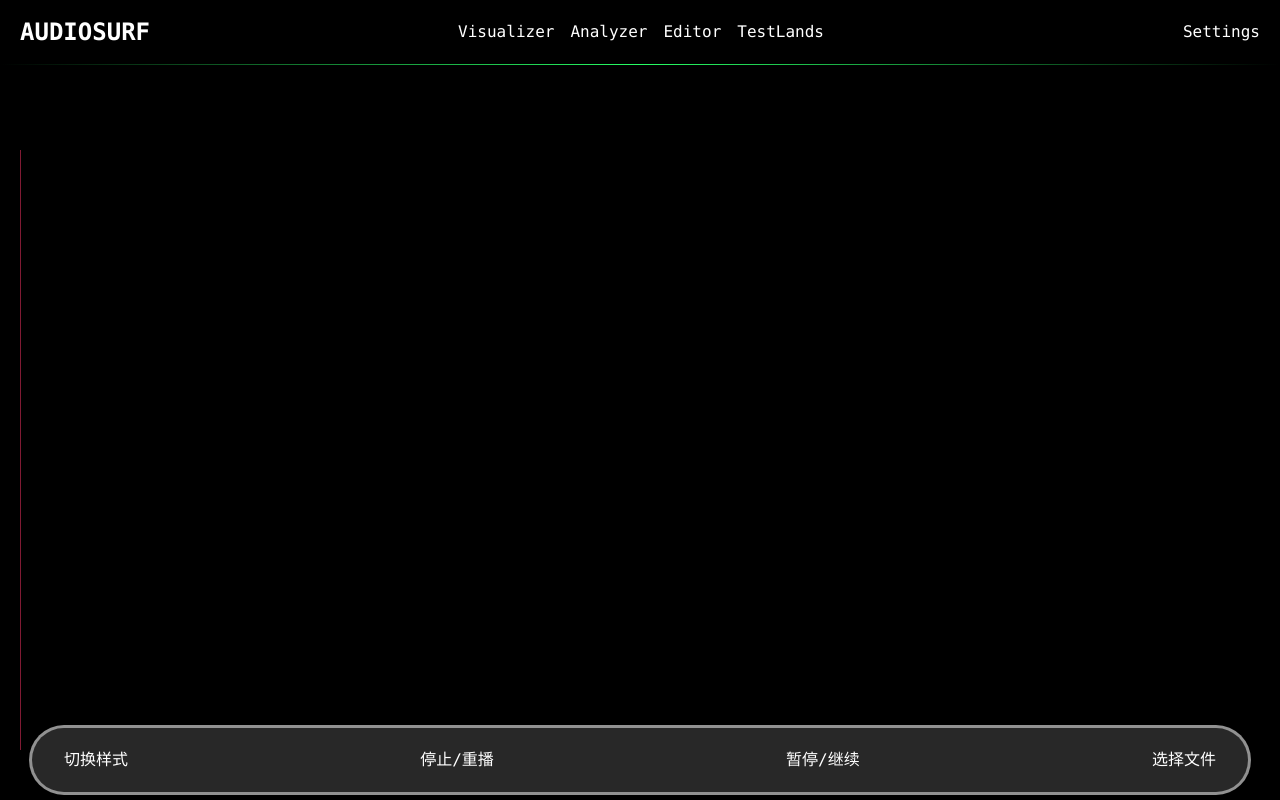
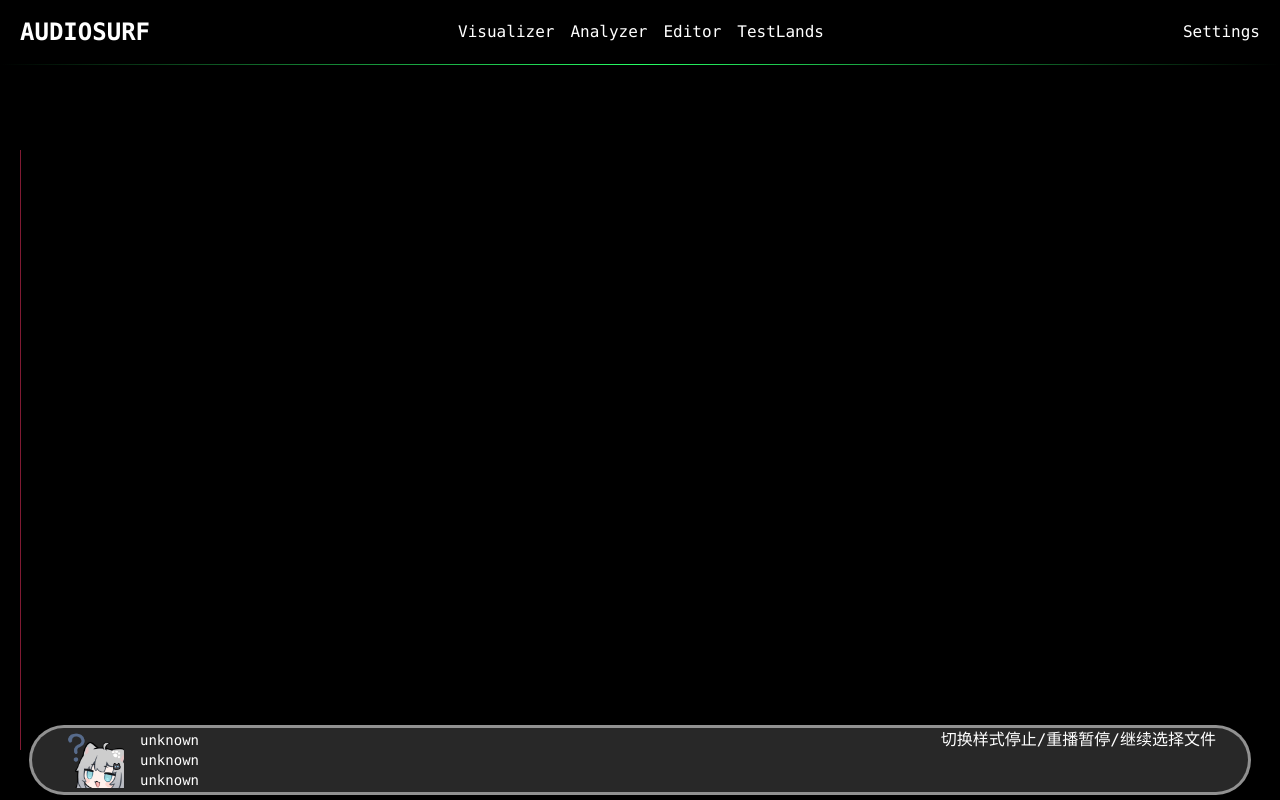
Before and after one commit to OoffofononeoZ/AudioNotSurfYet, a Vue app: page /testlands in a window 1280 px wide. Built offline with nearby package versions, Linux system fonts and the light colour scheme; no server answers.

Commit message:
music-metadata

```diff
--- a/package.json
+++ b/package.json
@@ -14,6 +14,7 @@
     "gsap": "^3.14.2",
     "meyda": "^5.6.3",
     "mitt": "^3.0.1",
+    "music-metadata": "^11.12.3",
     "three": "^0.183.2",
     "vue": "^3.5.25",
     "vue-router": "^4.5.0"
--- a/src/components/MusicBar.vue
+++ b/src/components/MusicBar.vue
@@ -1,24 +1,45 @@
 <template>
     <div id="music-bar-container">
         <div class="h-16" id="music-bar">
-            <button @click="toggleChangeStyle">切换样式</button>
-            <button @click="togglePlay">停止/重播</button>
-            <button @click="togglePause">暂停/继续</button>
-            <button @click="toggleSelectFile">选择文件</button>
+            <section class="max-h-15 m-1 flex items-center gap-4">
+                <div id="albumCoverContainer">
+                    <img :src="albumCover" alt="album cover" class="w-14 aspect-square object-cover min-w-14">
+                </div>
+                <div class="flex flex-col text-sm max-w-60 info-container" id="music-info-container">
+                    <div v-for="(text, idx) in infoLines" :key="idx" class="info-line-wrap">
+                        <div class="info-marquee-track">
+                            <span class="info-text">{{ text }}</span>
+                            <template v-if="shouldMarquee[idx]">
+                                <span class="info-text">{{ text }}</span>
+                            </template>
+                        </div>
+                    </div>
+                </div>
+            </section>
+            <section>
+                <button @click="toggleChangeStyle">切换样式</button>
+                <button @click="togglePlay">停止/重播</button>
+                <button @click="togglePause">暂停/继续</button>
+                <button @click="toggleSelectFile">选择文件</button>
+            </section>
         </div>
     </div>
 </template>
 
 <script setup lang="ts">
 import gsap from 'gsap';
-import { ref, onMounted, onBeforeUnmount, watch } from 'vue';
+import Meyda from 'meyda';
+import { ref, computed, onMounted, onBeforeUnmount, watch, nextTick } from 'vue';
 import { AudioLoader } from '../audio/AudioLoader';
-import Meyda from 'meyda';
+import { parseBlob } from 'music-metadata';
 import { mapEnergyToDeg } from '../utils/utils';
+
+//初始化音频加载器
 const audioLoader = new AudioLoader();
+
+//初始化动画
 const tl1 = gsap.timeline();
 // const tl2 = gsap.timeline();
-
 onMounted(() => {
     tl1.to('#music-bar-container', {
         '--offset': '0',
@@ -27,40 +48,52 @@ onMounted(() => {
     }).pause();
 });
 
+//滚动动画
+let resizeObserver: ResizeObserver | null = null;
+const marqueeTweens: gsap.core.Tween[] = [];
+
+//销毁动画
 onBeforeUnmount(() => {
     tl1.kill();
+    resizeObserver?.disconnect();
+    marqueeTweens.forEach((t) => t.kill());
+    marqueeTweens.length = 0;
 });
 
+//切换样式
 const styleMode = ref(false);
 const toggleChangeStyle = () => {
     styleMode.value = !styleMode.value;
     styleMode.value ? tl1.play() : tl1.reverse();
 };
 
+//播放/停止/续播/暂停
 const isPlaying = ref(false);
 const togglePlay = () => {
     try {
-        console.log(musicFile.value?.name);
+        console.log(musicFileUrl.value);
         isPlaying.value ? audioLoader.stop() : audioLoader.play();
         isPlaying.value = !isPlaying.value;
     } catch (error) {
-        if (musicFile.value) loadAudio(musicFile.value);
+        if (musicFileUrl.value) loadAudio(musicFileUrl.value);
     }
 };
 const togglePause = () => {
     try {
-        console.log(musicFile.value?.name);
+        console.log(musicFileUrl.value);
         isPlaying.value ? audioLoader.pause() : audioLoader.resume();
         isPlaying.value = !isPlaying.value;
     } catch (error) {
-        if (musicFile.value) loadAudio(musicFile.value);
+        if (musicFileUrl.value) loadAudio(musicFileUrl.value);
     }
 };
 
 
+//加载音频文件
 const musicFile = ref<File | null>(null);
-const loadAudio = (file: File) => {
-    audioLoader.loadAudio(URL.createObjectURL(file)).then(() => togglePlay());
+const musicFileUrl = ref<string | null>(null);
+const loadAudio = (url: string) => {
+    audioLoader.loadAudio(url).then(() => togglePlay());
 }
 const toggleSelectFile = () => {
     const file = document.createElement('input');
@@ -68,11 +101,45 @@ const toggleSelectFile = () => {
     file.accept = 'audio/*';
     file.onchange = (e) => {
         musicFile.value = (e.target as HTMLInputElement).files?.[0] || null;
-        if (musicFile.value) loadAudio(musicFile.value);
+        if (musicFile.value) musicFileUrl.value = URL.createObjectURL(musicFile.value);
+        if (musicFileUrl.value) loadAudio(musicFileUrl.value);
+        getAudioInfo();
     };
     file.click();
 };
 
+const albumCover = ref<string>('/default_cover.png');
+const albumInfo = ref<{
+    fileName: string;
+    title: string;
+    artist: string;
+    duration: number;
+}>({
+    fileName: 'unknown',
+    title: 'unknown',
+    artist: 'unknown',
+    duration: 0,
+});
+//获取音频信息
+const getAudioInfo = async () => {
+    if (musicFile.value) {
+        await parseBlob(musicFile.value).then(metadata => {
+            albumInfo.value = {
+                fileName: musicFile.value?.name || 'unknown',
+                title: metadata.common.title || 'unknown',
+                artist: metadata.common.artist || 'unknown',
+                duration: metadata.format.duration || 0,
+            };
+            const cover = metadata.common.picture?.[0] || null;
+            if (cover) {
+                const blob = new Blob([cover.data as BlobPart], { type: 'image/png' });
+                albumCover.value = URL.createObjectURL(blob);
+            }
+        });
+    }
+}
+
+//实时音频响应
 let raiseSpeed = 0.5;
 let fallSpeed = 0.05;
 let previousEnergy = 0;
@@ -104,10 +171,77 @@ const toggleRealTime = () => {
         rafId = null;
     }
 }
-
 watch(isPlaying, (newVal) => {
     if (newVal) {
         toggleRealTime();
+    }
+});
+
+const infoLines = computed(() => [
+    albumInfo.value.fileName,
+    albumInfo.value.title,
+    albumInfo.value.artist,
+]);
+
+/** 仅当单行文字宽度大于可视区域时为 true，用于拼接第二段以实现无缝循环 */
+const shouldMarquee = ref<boolean[]>([false, false, false]);
+
+const MARQUEE_PX_PER_SEC = 40;
+
+/**
+ * 设置信息滚动动画
+ * 当单行文字宽度大于可视区域时，启用滚动动画
+ */
+function setupInfoMarquee() {
+    const container = document.getElementById('music-info-container');
+    if (!container) return;
+
+    marqueeTweens.forEach((t) => t.kill());
+    marqueeTweens.length = 0;
+
+    shouldMarquee.value = [false, false, false];
+
+    nextTick(() => {
+        const wraps = container.querySelectorAll('.info-line-wrap');
+        const next: boolean[] = [];
+        wraps.forEach((wrap) => {
+            const textEl = wrap.querySelector('.info-text') as HTMLElement | null;
+            if (!textEl) {
+                next.push(false);
+                return;
+            }
+            next.push(textEl.scrollWidth > wrap.clientWidth);
+        });
+        shouldMarquee.value = next;
+
+        nextTick(() => {
+            wraps.forEach((wrap, idx) => {
+                if (!shouldMarquee.value[idx]) return;
+                const track = wrap.querySelector('.info-marquee-track') as HTMLElement | null;
+                if (!track) return;
+                gsap.set(track, { x: 0 });
+                const half = track.scrollWidth / 2;
+                if (half <= 0) return;
+                const tween = gsap.to(track, {
+                    x: -half,
+                    duration: Math.max(0.001, half / MARQUEE_PX_PER_SEC),
+                    ease: 'none',
+                    repeat: -1,
+                });
+                marqueeTweens.push(tween);
+            });
+        });
+    });
+}
+
+watch(albumInfo, () => setupInfoMarquee(), { deep: true });
+
+onMounted(() => {
+    setupInfoMarquee();
+    const el = document.getElementById('music-info-container');
+    if (el) {
+        resizeObserver = new ResizeObserver(() => setupInfoMarquee());
+        resizeObserver.observe(el);
     }
 });
 </script>
@@ -152,4 +286,29 @@ watch(isPlaying, (newVal) => {
     justify-content: space-between;
     color: white;
 }
+
+.info-container {
+    overflow: hidden;
+    min-width: 0;
+    position: relative;
+}
+
+.info-line-wrap {
+    overflow: hidden;
+    min-width: 0;
+    max-width: 100%;
+}
+
+.info-marquee-track {
+    display: inline-flex;
+    flex-wrap: nowrap;
+    white-space: nowrap;
+    will-change: transform;
+}
+
+.info-text {
+    padding-right: 20px;
+    display: inline-block;
+    white-space: nowrap;
+}
 </style>
```
Also changed, not shown: public/default_cover.png (added), 1 other file (tests, documents, lock files or other folders).
